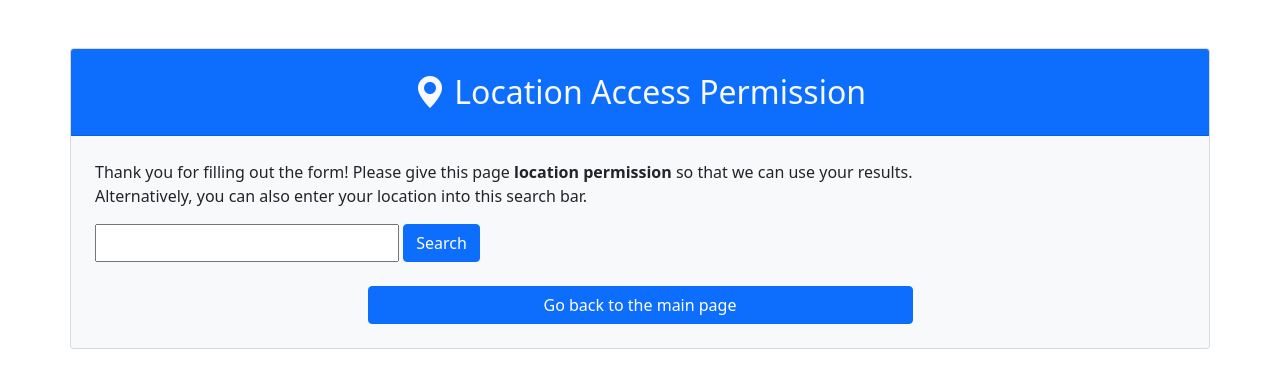
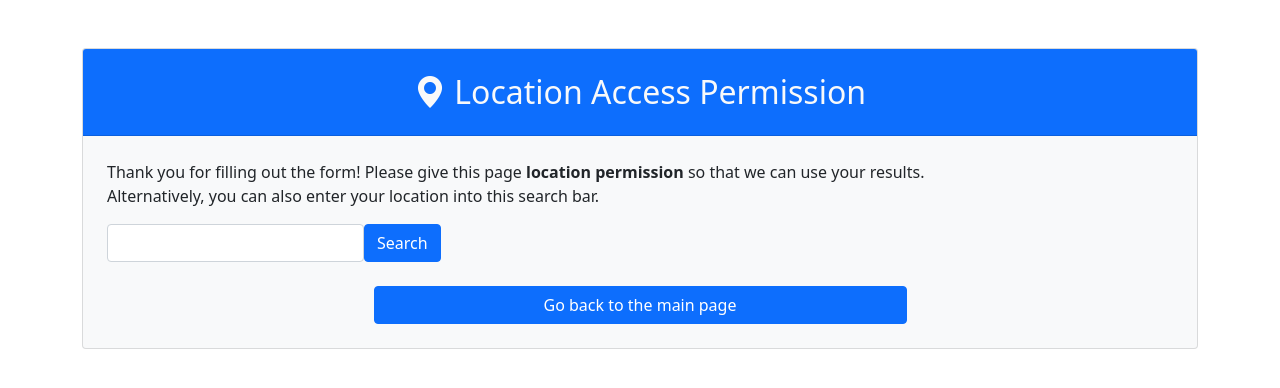
Before and after one commit to ineshbose/UofG_Team_Project_Main, a Django app: page /location/ in a window 1280 px wide. Shown: the part 56-444 px from the top of the page. Run offline with Django 3.2, Linux system fonts and the light colour scheme; some libraries are stand-ins or nearby versions.

Commit message:
Slight refactor

```diff
--- a/templates/sleep_app/base.html
+++ b/templates/sleep_app/base.html
@@ -17,8 +17,6 @@
         integrity="sha384-eOJMYsd53ii+scO/bJGFsiCZc+5NDVN2yr8+0RDqr0Ql0h+rP48ckxlpbzKgwra6" crossorigin="anonymous">
     <!-- Load icon library -->
     <link rel="stylesheet" href="https://cdn.jsdelivr.net/npm/bootstrap-icons@1.4.0/font/bootstrap-icons.css">
-    <!-- Custom styles for this template -->
-    <link rel="stylesheet" type="text/css" href="{% static 'sleep_app/css/base.css' %}">
     {% block head_block %}{% endblock %}
 </head>
 
--- a/templates/sleep_app/location.html
+++ b/templates/sleep_app/location.html
@@ -1,12 +1,6 @@
 {% extends 'sleep_app/base.html' %}
 {% load static %}
 
-{% block head_block %}
-<link rel="stylesheet" type="text/css" href="{% static 'sleep_app/css/location.css' %}">
-{% csrf_token %}
-<script src="https://code.jquery.com/jquery-3.3.1.slim.min.js" crossorigin="anonymous"></script>
-<script src="{% static 'sleep_app/location.js' %}"></script>
-{% endblock %}
 
 {% block body_main_block %}
 <div class="card bg-light">
@@ -19,15 +13,19 @@
             this search bar.</p>
         <form class="mt-3" method="post" action="{% url 'sleep_app:location' %}">
             {% csrf_token %}
-            <input name="location" class="textenter" type="text" />
-
+            <div class="float-start">
+            <input name="location" class="form-control" type="text" />
+            </div>
+            <div class="col-auto">
             <button class="btn btn-primary" type="submit" name="submit">Search
             </button>
+            </div>
         </form>
 
         <div class="pt-4 d-grid gap-2 col-6 mx-auto">
-            <a class="text-center btn btn-primary" href="{% url 'sleep_app:main_form_page' %}">Go back to the main
-                page</a>
+            <a class="text-center btn btn-primary" href="{% url 'sleep_app:main_form_page' %}">
+                Go back to the main page
+            </a>
         </div>
     </div>
 </div>
```
